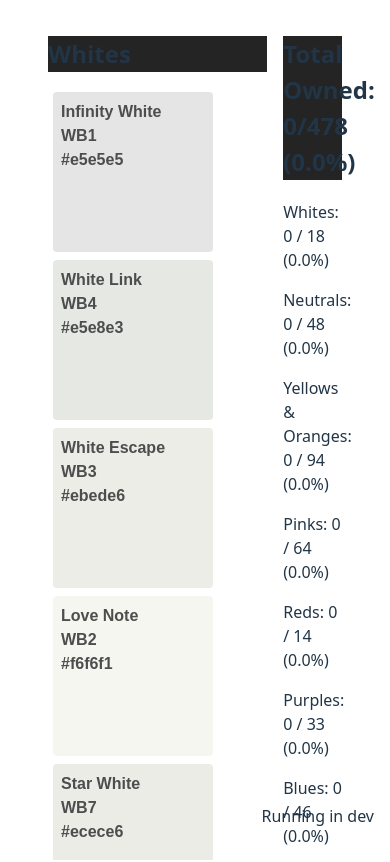
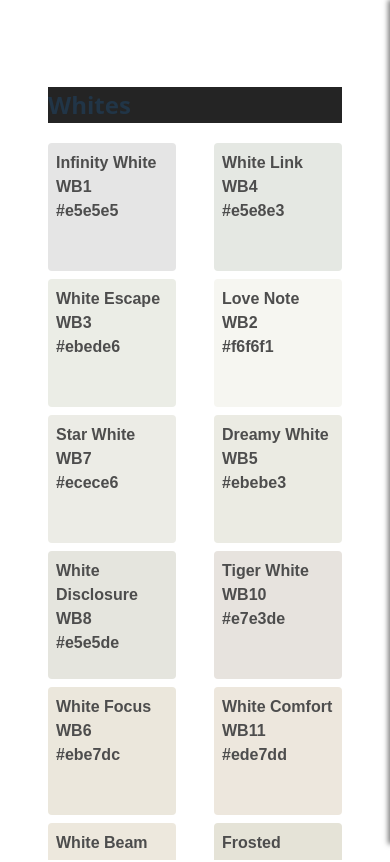
Before and after one commit to Jazzmoin/Hueventory, a Svelte app: page / in a window 390 px wide. Shown: the top 862 px of the page. Built offline with nearby package versions, Linux system fonts and the light colour scheme.

Commit message:
added hamburger menu

```diff
--- a/src/App.svelte
+++ b/src/App.svelte
@@ -8,6 +8,7 @@
     import {onMount} from "svelte";
     import {colourInfo, loadColours} from './lib/utils/loadColours.svelte'
     import {ownedColours} from './lib/utils/ownedColours.svelte';
+    import {writable} from "svelte/store";
 
     onMount(() => {
         loadColours().catch(e => console.error('Failed to load colours', e));
@@ -41,10 +42,19 @@
     });
 
     const commit: string = import.meta.env.VITE_PUBLIC_COMMIT_HASH;
+
+    const showStats = writable(false);
 </script>
 
 <main class="main">
     <div class="column" style="flex-grow:2">
+        <header class="topbar">
+            <h1>Hueventory</h1>
+        </header>
+        <button class="menu" on:click={() => showStats.update(v => !v)}>
+            ☰
+        </button>
+
         <div class="swatch-container">
             {#each categories as category}
                 <section class="colour-section">
@@ -58,7 +68,8 @@
             {/each}
         </div>
     </div>
-    <div class="column" style="flex-grow:0.5">
+
+    <div class="column stats-sidebar" class:open={$showStats}>
         <div class="stats">
             <div>
                 <h2>
@@ -95,15 +106,13 @@
         display: flex;
         flex-wrap: wrap;
         gap: 0.5rem;
-        margin: 5px;
+        justify-content: space-between;
     }
 
     .swatch-container {
         display: block;
-        gap: 0.5em;
         overflow: auto;
         scrollbar-width: none;
-        padding: 0 1rem 10rem 0;
     }
 
     :global(.column) {
@@ -118,20 +127,72 @@
         margin-bottom: 2rem;
     }
 
-    h1 {
-        text-align: left;
-        padding: 0;
-    }
-
     h2 {
         position: sticky;
         background-color: #242424;
         top: 0;
-        /*padding: 0.5rem 0;*/
         z-index: 10;
     }
 
     p {
         text-align: left;
     }
+
+    .topbar h1 {
+        margin: 0;
+        font-size: 2rem;
+        color: white;
+        position: sticky;
+        padding-top: 0.5em;
+        z-index: 5;
+    }
+
+    .menu {
+        display: none;
+        background: none;
+        font-size: 1.8rem;
+        cursor: pointer;
+        color: white;
+    }
+
+    .stats-sidebar .stats {
+        background-color: #242424;
+        padding: 4rem 2rem 2rem;
+        box-sizing: border-box;
+    }
+
+    @media (max-width: 768px) {
+        .menu {
+            display: block;
+            position: fixed;
+            top: 1rem;
+            right: 1rem;
+            z-index: 100;
+            background: none;
+            border: none;
+            font-size: 1.8rem;
+            color: white;
+            cursor: pointer;
+        }
+
+        .stats-sidebar {
+            position: fixed;
+            top: 0;
+            right: 0;
+            height: 100%;
+            width: 250px;
+            background: #242424;
+            transform: translateX(100%);
+            transition: transform 0.3s ease;
+            z-index: 20;
+            box-shadow: -2px 0 5px rgba(0,0,0,0.5);
+            padding: 0.2rem 1rem 1rem;
+            box-sizing: border-box;
+            overflow-y: auto;
+        }
+
+        .stats-sidebar.open {
+            transform: translateX(0);
+        }
+    }
 </style>
--- a/src/lib/components/ColourSwatch.svelte
+++ b/src/lib/components/ColourSwatch.svelte
@@ -19,15 +19,17 @@
 
 <style>
     .swatch {
-        width: 10em;
-        height: 10em;
+        flex: 1 1 calc(16.67% - 0.5rem);
+        aspect-ratio: 1 / 1;
+        max-width: 8rem;
+        max-height: 8rem;
         border-radius: 4px;
         cursor: pointer;
         transition: 0.2s ease all;
     }
 
     .swatch:hover {
-        box-shadow: 0px 0px 5px 2px rgba(255, 255, 255, 0.68) !important;
+        box-shadow: 0 0 5px 2px rgba(255, 255, 255, 0.68) !important;
     }
 
     .info {
@@ -35,6 +37,13 @@
         text-align: left;
         padding: 0.5em;
         font-weight: bold;
+    }
+
+    @media (max-width: 768px) {
+        .swatch {
+            flex: 1 1 calc(50% - 0.5rem);
+            max-width: 8rem;
+        }
     }
 </style>
 
```
